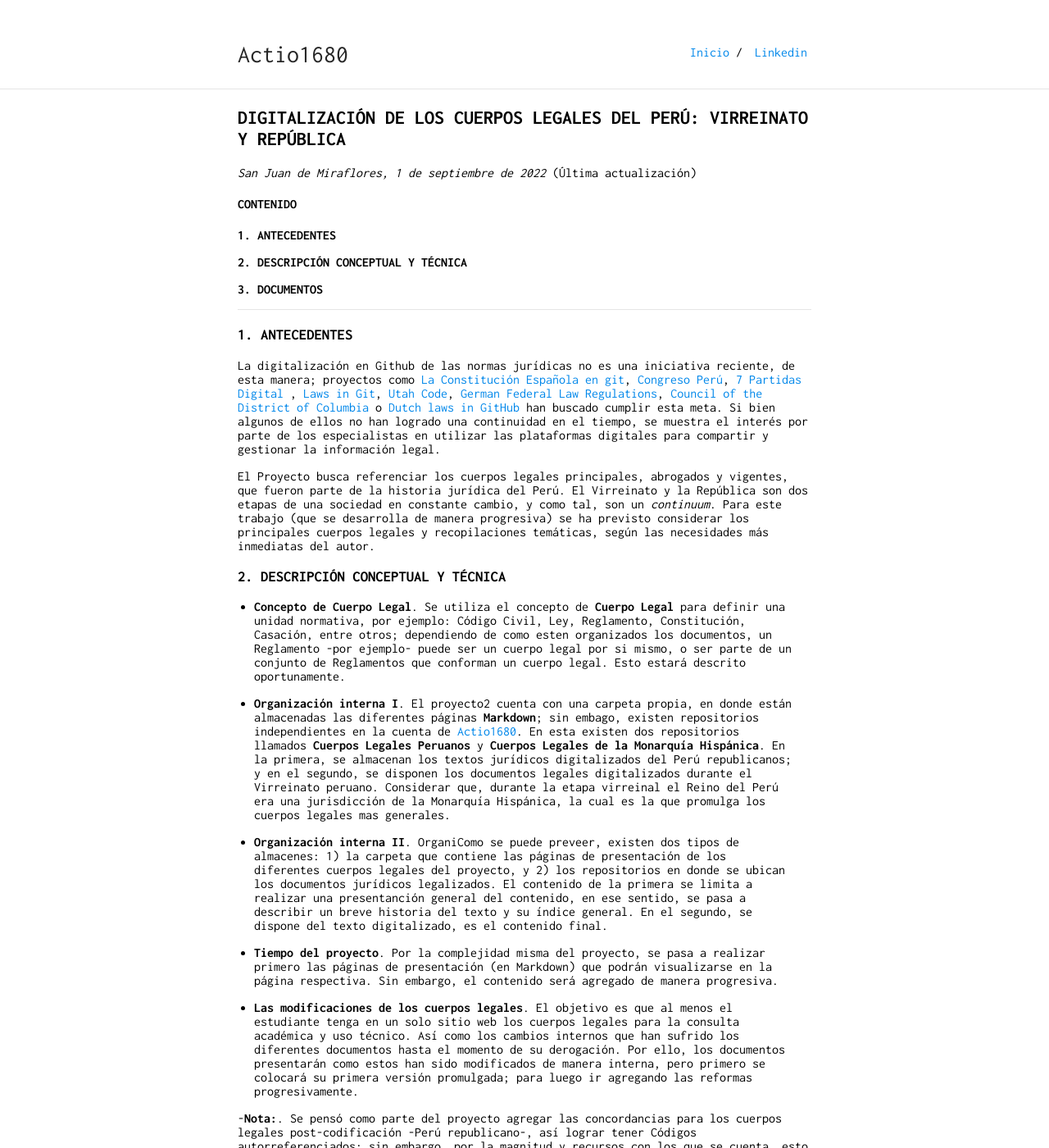
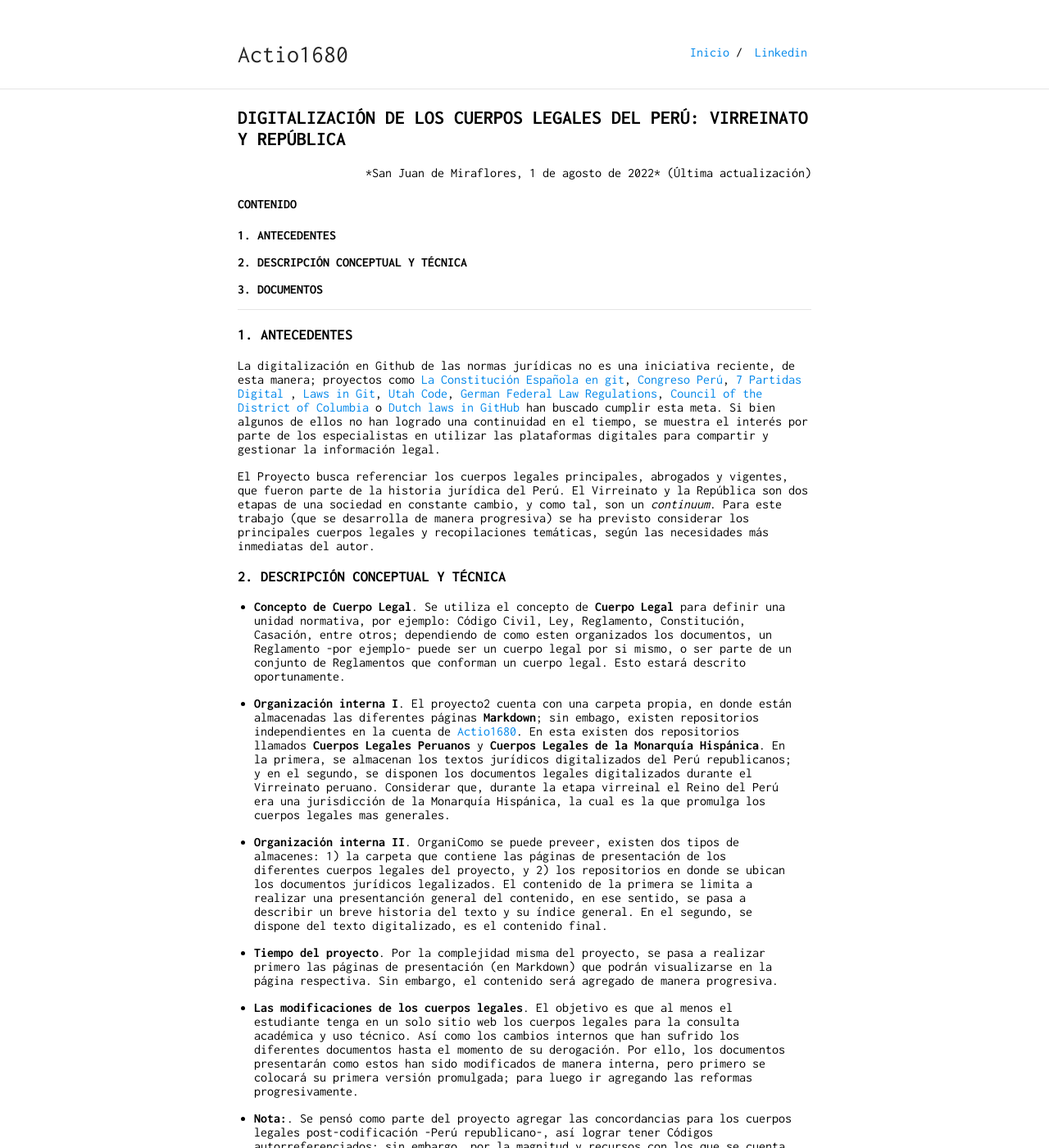
Before and after one commit to actio1680/actio1680.github.io, a Jekyll site: the page built from proyecto2/presentacion2.md, in a window 1280 px wide and 1400 px high. Shown: the whole window at 82% size. Built offline with Jekyll 4.4.1, drawn with Linux system fonts in a browser that asks for light colours; our own code applies the rules of GitHub Pages for plain Markdown files; some of the changed text lies outside the part shown.

Commit message:
Update presentacion2.md

```diff
--- a/proyecto2/presentacion2.md
+++ b/proyecto2/presentacion2.md
@@ -2,7 +2,10 @@
 layout: default
 ---
 ## DIGITALIZACIÓN DE LOS CUERPOS LEGALES DEL PERÚ: VIRREINATO Y REPÚBLICA
-*San Juan de Miraflores, 1 de septiembre de 2022* (Última actualización)
+<div align="right">
+*San Juan de Miraflores, 1 de agosto de 2022*
+
+(Última actualización)</div>
 
 #### CONTENIDO
 **1. ANTECEDENTES**
@@ -31,7 +34,7 @@
 
 - **Las modificaciones de los cuerpos legales**. El objetivo es que al menos el estudiante tenga en un solo sitio web los cuerpos legales para la consulta académica y uso técnico. Así como los cambios internos que han sufrido los diferentes documentos hasta el momento de su derogación. Por ello, los documentos presentarán como estos han sido modificados de manera interna, pero primero se colocará su primera versión promulgada; para luego ir agregando las reformas progresivamente.
 
--**Nota:**. Se pensó como parte del proyecto agregar las concordancias para los cuerpos legales post-codificación -Perú republicano-, así lograr tener Códigos autorreferenciados; sin embargo, por la magnitud y recursos con los que se cuenta, esto fue parcialmente descartado, aún así, no se excluye totalmente que en un futuro puedan agregarse tales concordancias.
+- **Nota:**. Se pensó como parte del proyecto agregar las concordancias para los cuerpos legales post-codificación -Perú republicano-, así lograr tener Códigos autorreferenciados; sin embargo, por la magnitud y recursos con los que se cuenta, esto fue parcialmente descartado, aún así, no se excluye totalmente que en un futuro puedan agregarse tales concordancias.
 
 ### 3. DOCUMENTOS
 
@@ -52,6 +55,6 @@
 - [Siete Partidas del Rey Don Alfonso el Sabio [Versión 1555] ](/sietepartidas.md)
 - [Leyes de Toro 1505](/leyestoro.md)
 
-*San Juan de Miraflores, 1 de agosto de 2022*
+<div align="right">*San Juan de Miraflores, 1 de agosto de 2022*</div>
 
 [Subir](#top)
```
